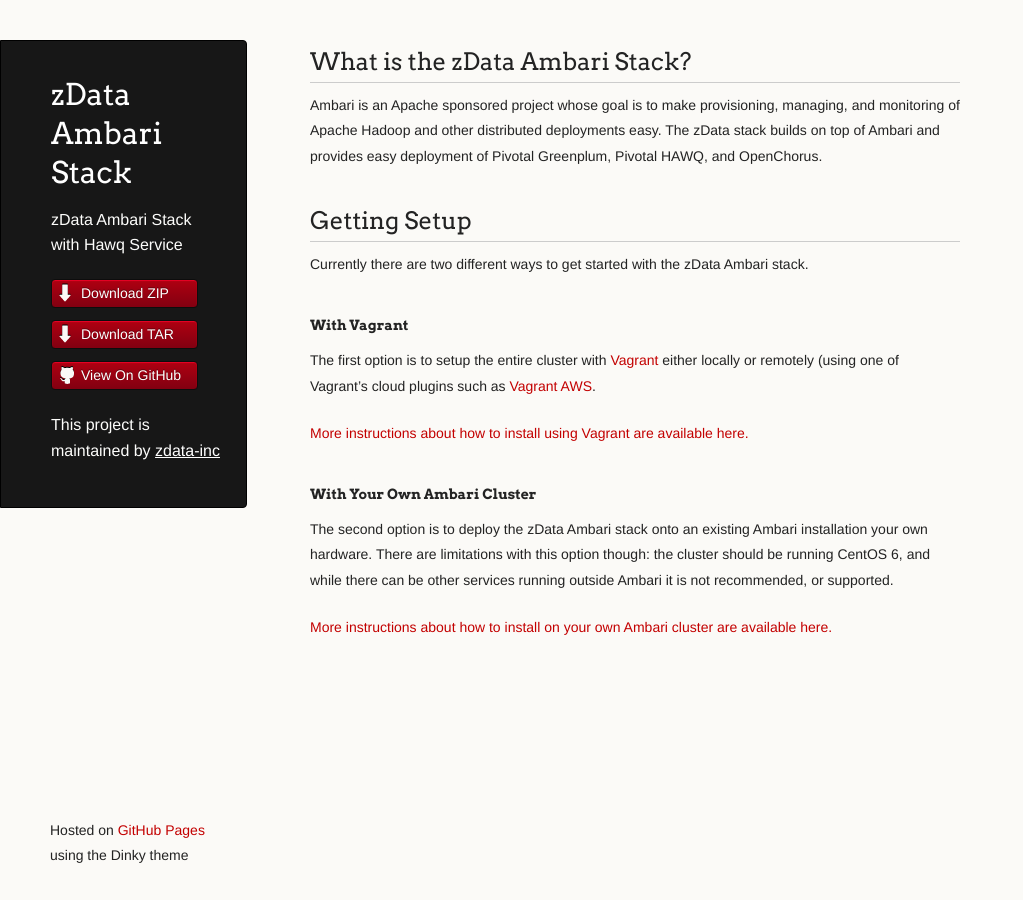
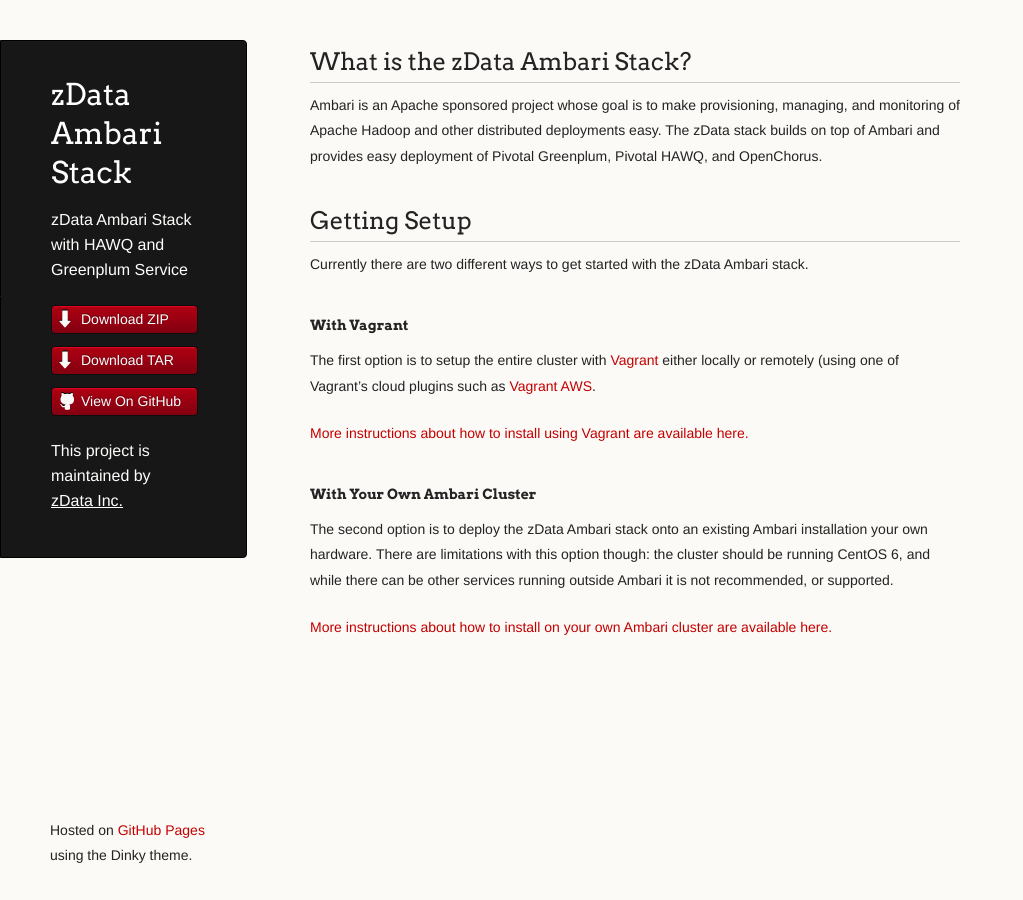
Before and after one commit to zdata-inc/ambari-extensions, a Jekyll site: the page built from index.md, in a window 1280 px wide. Shown: the whole page, without its empty margins (0-1023 px from the left). Built offline with Jekyll 4.4.1, drawn with Linux system fonts in a browser that asks for light colours; Markdown is read by kramdown in place of the engine named in the settings.

Commit message:
Update header links/text.

```diff
--- a/_layouts/default.html
+++ b/_layouts/default.html
@@ -22,8 +22,8 @@
   <body>
     <div class="wrapper">
       <header>
-        <h1 class="header">{% if page.title %}{{ page.title }}{% else %}{{ zData Ambari Stack }}{% endif %}</h1>
-        <p class="header">{% if page.tagline %}{{page.tagline}}{% else %}zData Ambari Stack with Hawq Service{% endif %}</p>
+        <h1 class="header">{% if page.title %}{{ page.title }}{% else %}zData Ambari Stack{% endif %}</h1>
+        <p class="header">{% if page.tagline %}{{page.tagline}}{% else %}zData Ambari Stack with HAWQ and Greenplum Service{% endif %}</p>
 
         <ul>
           <li class="download"><a class="buttons" href="https://github.com/zdata-inc/ambari-stack/zipball/master">Download ZIP</a></li>
@@ -31,15 +31,13 @@
           <li><a class="buttons github" href="https://github.com/zdata-inc/ambari-stack">View On GitHub</a></li>
         </ul>
 
-        <p class="header">This project is maintained by <a class="header name" href="https://github.com/zdata-inc">zdata-inc</a></p>
-
-
+        <p class="header">This project is maintained by <a class="header name" href="http://zdatainc.com">zData Inc.</a></p>
       </header>
       <section>
         {{ content }}
       </section>
       <footer>
-        <p><small>Hosted on <a href="http://pages.github.com">GitHub Pages</a> using the Dinky theme</small></p>
+        <p><small>Hosted on <a href="http://pages.github.com">GitHub Pages</a> using the Dinky theme.</small></p>
       </footer>
     </div>
     <!--[if !IE]><script>fixScale(document);</script><![endif]-->
```
